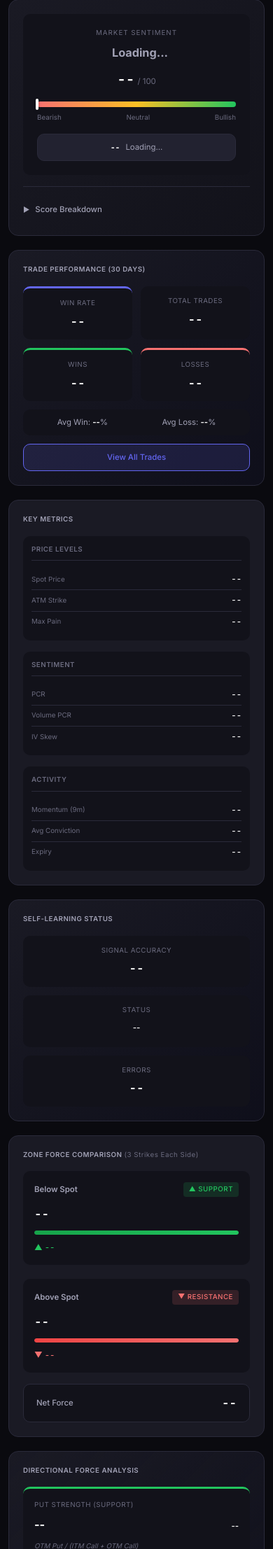
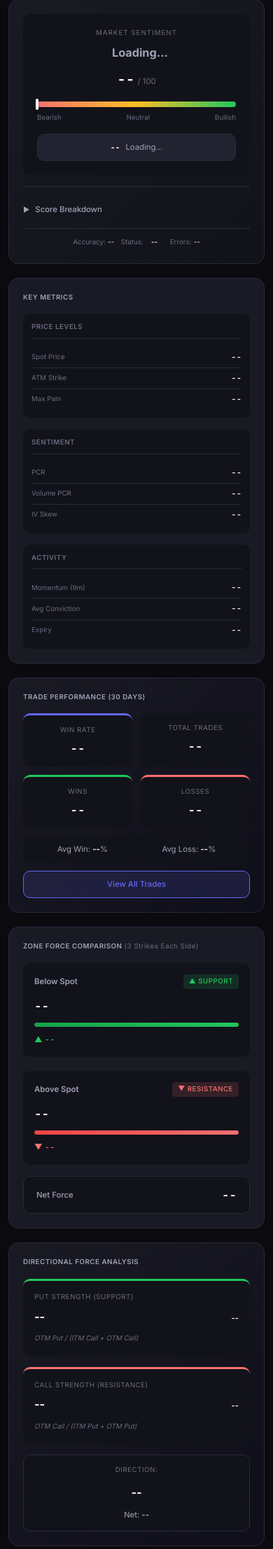
Before and after one commit to rajat157/oi_tracker, a Flask app: page / in a window 390 px wide. Shown: the part 142-2355 px from the top of the page at 70% size. Run offline with Flask 3, Linux system fonts and the light colour scheme; data that the repository does not hold is empty; some libraries are stand-ins or nearby versions.

Commit message:
Move self-learning status inline into Market Sentiment card
- Relocate self-learning display (Accuracy, Status, Errors) inside verdict card
- Move Key Metrics card up to second position in left column
- Remove standalone Self-Learning Status card
- Add compact inline styling with responsive breakpoints

Co-Authored-By: Claude Opus 4.5 <noreply@anthropic.com>

```diff
--- a/static/styles.css
+++ b/static/styles.css
@@ -1512,55 +1512,39 @@ body {
     color: var(--text-secondary);
 }
 
-/* ===== Self-Learning Card ===== */
-.learning-card {
-    background: linear-gradient(135deg, var(--bg-card) 0%, rgba(99, 102, 241, 0.05) 100%);
-}
-
-.learning-grid {
-    display: grid;
-    grid-template-columns: repeat(3, 1fr);
-    gap: 12px;
-}
-
-.learning-item {
-    display: flex;
-    flex-direction: column;
-    align-items: center;
-    gap: 6px;
-    padding: 14px;
-    background: var(--bg-secondary);
-    border-radius: var(--radius-md);
-    text-align: center;
-}
-
-.learning-label {
-    font-size: var(--text-xs);
-    color: var(--text-muted);
-    text-transform: uppercase;
-    letter-spacing: 0.5px;
-}
-
-.learning-value {
-    font-size: var(--text-lg);
-    font-weight: 700;
-    color: var(--text-primary);
-    font-variant-numeric: tabular-nums;
-}
-
-.learning-status {
-    font-size: var(--text-sm);
+/* ===== Self-Learning Inline (inside verdict card) ===== */
+.learning-inline {
+    display: flex;
+    justify-content: center;
+    gap: 1.5rem;
+    padding-top: 0.75rem;
+    margin-top: 0.75rem;
+    border-top: 1px solid var(--border);
+    font-size: var(--text-sm);
+}
+
+.learning-inline .learning-item {
+    display: flex;
+    align-items: center;
+    gap: 0.25rem;
+}
+
+.learning-inline .learning-label {
+    color: var(--text-muted);
+}
+
+.learning-inline .learning-status {
     font-weight: 600;
-    padding: 4px 10px;
+    padding: 2px 8px;
     border-radius: var(--radius-sm);
 }
 
-.learning-status.active {
+.learning-inline .learning-status.active {
     background: var(--bullish-light);
     color: var(--bullish);
 }
 
-.learning-status.paused {
+.learning-inline .learning-status.paused {
     background: var(--warning-light);
     color: var(--warning);
 }
@@ -1609,8 +1593,8 @@ body {
         gap: 16px;
     }
 
-    .learning-grid {
-        grid-template-columns: repeat(3, 1fr);
+    .learning-inline {
+        gap: 1rem;
     }
 
     .trade-levels {
@@ -1686,8 +1670,9 @@ body {
         grid-template-columns: 1fr 1fr 1fr;
     }
 
-    .learning-grid {
-        grid-template-columns: repeat(3, 1fr);
+    .learning-inline {
+        gap: 1rem;
+        font-size: var(--text-xs);
     }
 
     .trade-levels {
@@ -1741,10 +1726,15 @@ body {
     .tables-row,
     .metrics-grouped,
     .atm-grid,
-    .learning-grid,
     .strength-grid,
     .charts-row {
         grid-template-columns: 1fr;
+    }
+
+    .learning-inline {
+        flex-wrap: wrap;
+        gap: 0.75rem;
+        font-size: var(--text-xs);
     }
 
     .metric-group:last-child {
--- a/templates/dashboard.html
+++ b/templates/dashboard.html
@@ -101,6 +101,73 @@
                             </div>
                         </div>
                     </details>
+                    <!-- Self-Learning Status (inline) -->
+                    <div class="learning-inline">
+                        <span class="learning-item">
+                            <span class="learning-label">Accuracy:</span>
+                            <span id="learning-accuracy">--</span>
+                        </span>
+                        <span class="learning-item">
+                            <span class="learning-label">Status:</span>
+                            <span class="learning-status" id="learning-status">--</span>
+                        </span>
+                        <span class="learning-item">
+                            <span class="learning-label">Errors:</span>
+                            <span id="learning-errors">--</span>
+                        </span>
+                    </div>
+                </div>
+
+                <!-- Key Metrics (Grouped by Category) -->
+                <div class="card metrics-card">
+                    <h3 class="card-title">Key Metrics</h3>
+                    <div class="metrics-grouped">
+                        <div class="metric-group">
+                            <h4 class="group-title">Price Levels</h4>
+                            <div class="metric">
+                                <span class="metric-label">Spot Price</span>
+                                <span class="metric-value" id="spot-price">--</span>
+                            </div>
+                            <div class="metric">
+                                <span class="metric-label">ATM Strike</span>
+                                <span class="metric-value" id="atm-strike">--</span>
+                            </div>
+                            <div class="metric">
+                                <span class="metric-label">Max Pain</span>
+                                <span class="metric-value" id="max-pain">--</span>
+                            </div>
+                        </div>
+                        <div class="metric-group">
+                            <h4 class="group-title">Sentiment</h4>
+                            <div class="metric">
+                                <span class="metric-label">PCR</span>
+                                <span class="metric-value" id="pcr-value">--</span>
+                            </div>
+                            <div class="metric">
+                                <span class="metric-label">Volume PCR</span>
+                                <span class="metric-value" id="volume-pcr">--</span>
+                            </div>
+                            <div class="metric">
+                                <span class="metric-label">IV Skew</span>
+                                <span class="metric-value" id="iv-skew">--</span>
+                            </div>
+                        </div>
+                        <div class="metric-group">
+                            <h4 class="group-title">Activity</h4>
+                            <div class="metric">
+                                <span class="metric-label">Momentum (9m)</span>
+                                <span class="metric-value" id="momentum-value">--</span>
+                            </div>
+                            <div class="metric">
+                                <span class="metric-label">Avg Conviction</span>
+                                <span class="metric-value" id="avg-conviction">--</span>
+                            </div>
+                            <div class="metric">
+                                <span class="metric-label">Expiry</span>
+                                <span class="metric-value" id="expiry-date">--</span>
+                            </div>
+                        </div>
+                    </div>
                 </div>
 
                 <!-- Trade Setup Card (Persistent with Lifecycle) -->
@@ -187,77 +254,6 @@
                     <div class="trap-content">
                         <span class="trap-type" id="trap-type">TRAP WARNING</span>
                         <span class="trap-message" id="trap-message">--</span>
-                    </div>
-                </div>
-
-                <!-- Key Metrics (Grouped by Category) -->
-                <div class="card metrics-card">
-                    <h3 class="card-title">Key Metrics</h3>
-                    <div class="metrics-grouped">
-                        <div class="metric-group">
-                            <h4 class="group-title">Price Levels</h4>
-                            <div class="metric">
-                                <span class="metric-label">Spot Price</span>
-                                <span class="metric-value" id="spot-price">--</span>
-                            </div>
-                            <div class="metric">
-                                <span class="metric-label">ATM Strike</span>
-                                <span class="metric-value" id="atm-strike">--</span>
-                            </div>
-                            <div class="metric">
-                                <span class="metric-label">Max Pain</span>
-                                <span class="metric-value" id="max-pain">--</span>
-                            </div>
-                        </div>
-                        <div class="metric-group">
-                            <h4 class="group-title">Sentiment</h4>
-                            <div class="metric">
-                                <span class="metric-label">PCR</span>
-                                <span class="metric-value" id="pcr-value">--</span>
-                            </div>
-                            <div class="metric">
-                                <span class="metric-label">Volume PCR</span>
-                                <span class="metric-value" id="volume-pcr">--</span>
-                            </div>
-                            <div class="metric">
-                                <span class="metric-label">IV Skew</span>
-                                <span class="metric-value" id="iv-skew">--</span>
-                            </div>
-                        </div>
-                        <div class="metric-group">
-                            <h4 class="group-title">Activity</h4>
-                            <div class="metric">
-                                <span class="metric-label">Momentum (9m)</span>
-                                <span class="metric-value" id="momentum-value">--</span>
-                            </div>
-                            <div class="metric">
-                                <span class="metric-label">Avg Conviction</span>
-                                <span class="metric-value" id="avg-conviction">--</span>
-                            </div>
-                            <div class="metric">
-                                <span class="metric-label">Expiry</span>
-                                <span class="metric-value" id="expiry-date">--</span>
-                            </div>
-                        </div>
-                    </div>
-                </div>
-
-                <!-- Self-Learning Status -->
-                <div class="card learning-card">
-                    <h3 class="card-title">Self-Learning Status</h3>
-                    <div class="learning-grid">
-                        <div class="learning-item">
-                            <span class="learning-label">Signal Accuracy</span>
-                            <span class="learning-value" id="learning-accuracy">--</span>
-                        </div>
-                        <div class="learning-item">
-                            <span class="learning-label">Status</span>
-                            <span class="learning-status" id="learning-status">--</span>
-                        </div>
-                        <div class="learning-item">
-                            <span class="learning-label">Errors</span>
-                            <span class="learning-value" id="learning-errors">--</span>
-                        </div>
                     </div>
                 </div>
             </div>
```
